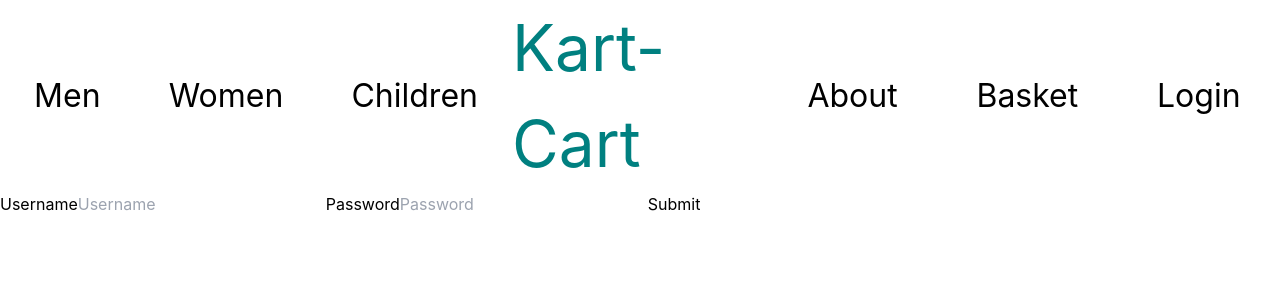
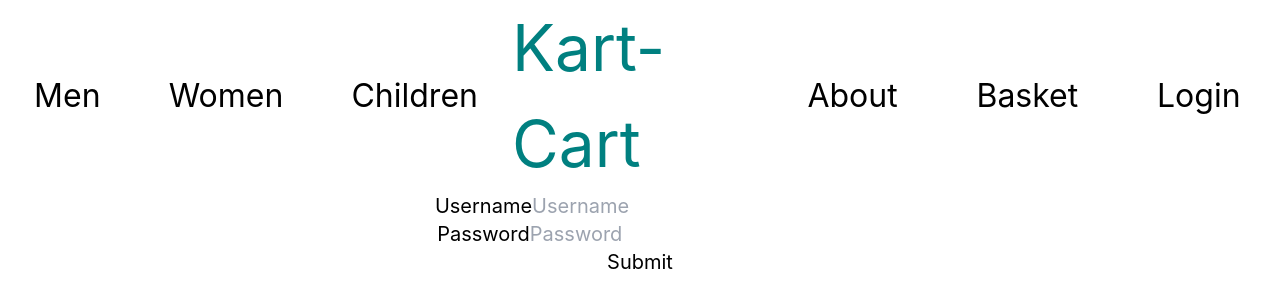
Before and after one commit to lordeadroid/kart-cart, a React (Vite) app: page /login in a window 1280 px wide. Shown: the top 308 px of the page. Built offline with nearby package versions, Linux system fonts and the light colour scheme.

Commit message:
centered login page input box

```diff
--- a/src/pages/LoginPage.tsx
+++ b/src/pages/LoginPage.tsx
@@ -28,7 +28,9 @@ const LoginPage = (): React.JSX.Element => {
   }
 
   const Login: React.JSX.Element = (
+    <div className="flex flex-col text-center text-xl">
       <form onSubmit={handleSubmit}>
+        <div>
           <label htmlFor="email">Username</label>
           <input
             type="username"
@@ -36,6 +38,8 @@ const LoginPage = (): React.JSX.Element => {
             placeholder="Username"
             onChange={(event) => setUsername(event.target.value)}
           />
+        </div>
+        <div>
           <label htmlFor="password">Password</label>
           <input
             type="password"
@@ -43,8 +47,12 @@ const LoginPage = (): React.JSX.Element => {
             placeholder="Password"
             onChange={(event) => setPassword(event.target.value)}
           />
+        </div>
+        <div>
           <input type="submit" value="Submit" />
+        </div>
       </form>
+    </div>
   );
 
   return Login;
```
Lines whose indentation alone changed are shown as unchanged.
